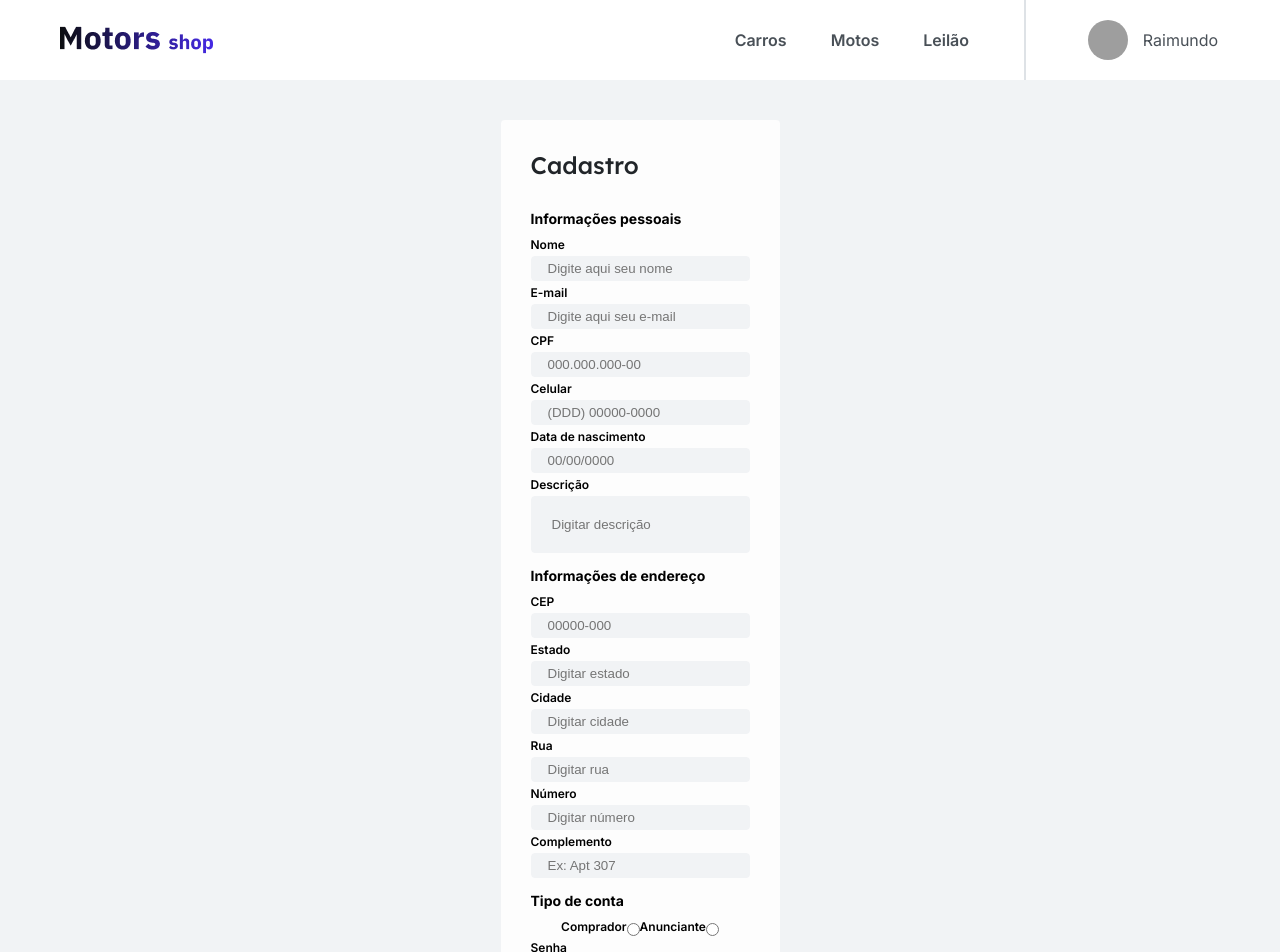
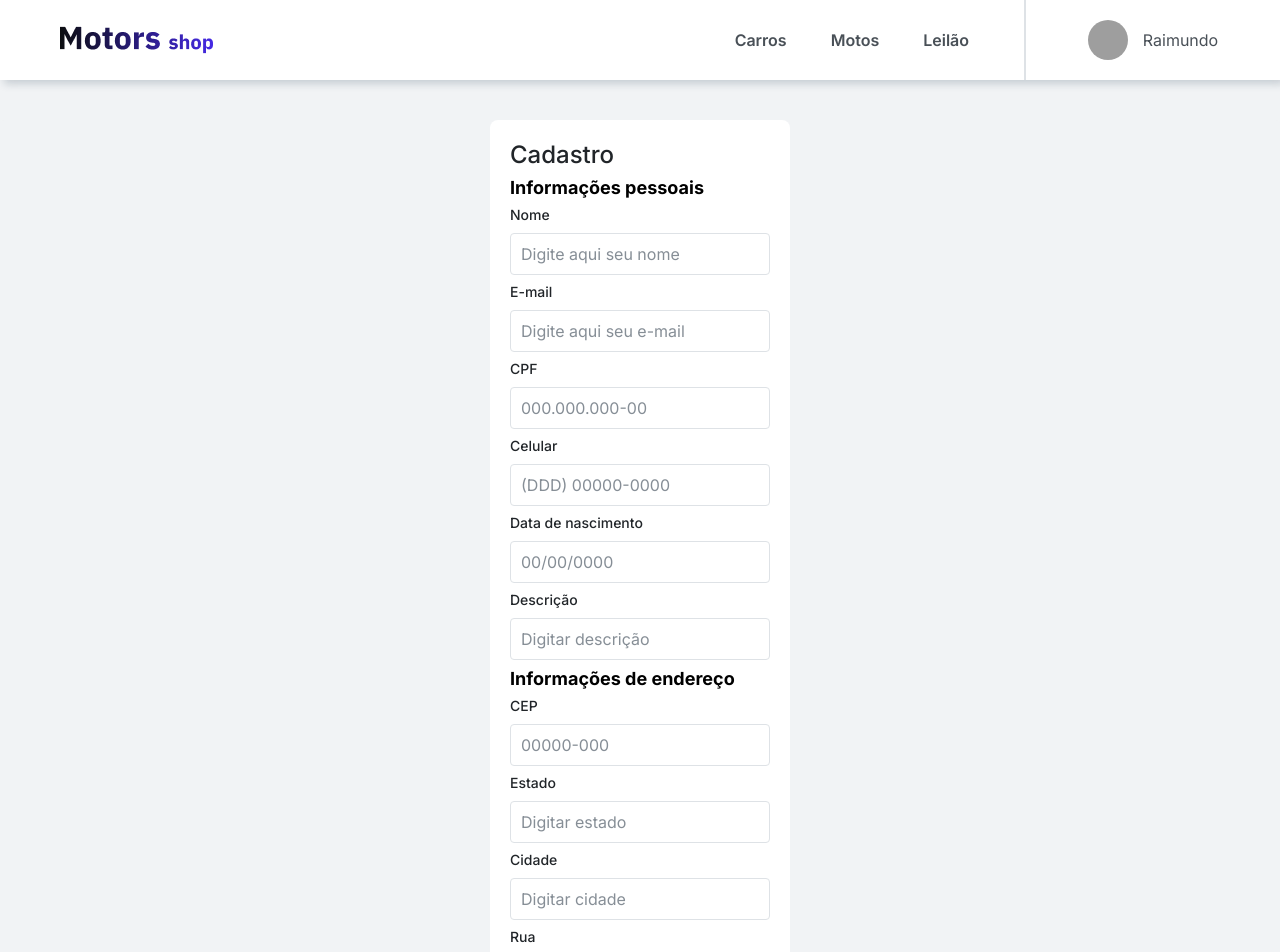
Before and after one commit to ProjetoM6/LojaDeCarros, a React (Vite) app in the folder front-end/: page /register in a window 1280 px wide. Shown: the top 952 px of the page. Built offline with nearby package versions, Linux system fonts and the light colour scheme; grey boxes are pictures that could not be loaded.

Commit message:
Refactor: Page componentization and styling

```diff
--- a/front-end/src/pages/Register/index.tsx
+++ b/front-end/src/pages/Register/index.tsx
@@ -1,176 +1,14 @@
-import { useForm } from "react-hook-form";
-import * as yup from "yup";
-import { yupResolver } from "@hookform/resolvers/yup";
 import AppHeader from "../../components/Header";
 import Footer from "../../components/Footer";
 import { RegisterPage } from "./style";
+import FormRegister from "../../components/Forms/FormRegister";
 
 const Register = () => {
-  const formSchema = yup.object().shape({
-    name: yup.string().required("Nome obrigatório"),
-    email: yup.string().required("E-mail obrigatório").email("E-mail inválido"),
-    cpf: yup.string().required("CPF obrigatório"),
-    phone: yup.string().required("Numero obrigatório"),
-    date_of_birth: yup.string().required("Data de nascimento obrigatória"),
-    description: yup.string().required("Descrição obrigatória"),
-    cep: yup.string().required("CEP obrigatório"),
-    state: yup.string().required("Estado obrigatório"),
-    city: yup.string().required("Cidade obrigatóri"),
-    street: yup.string().required("Rua obrigatória"),
-    number: yup.string().required("Numero obrigatório"),
-    complement: yup.string().required("Complemento obrigatório"),
-    typeCount: yup.string().required("Tipo de conta obrigatório"),
-    password: yup
-      .string()
-      .matches(
-        /^(?=.*[a-z])(?=.*[A-Z])(?=.*[0-9])(?=.*[!@#\$%\^&\.*])(?=.{8,})/,
-        "A senha deve conter 8 caraceteres, uma maiúscula, uma minúscula, um número e um caracter especial"
-      )
-      .required("Senha obrigatória"),
-    confirmPassword: yup
-      .string()
-      .required()
-      .oneOf([yup.ref("senha")], "As senhas precisam ser iguais."),
-  });
-
-  const {
-    register,
-    handleSubmit,
-    formState: { errors },
-  } = useForm({
-    resolver: yupResolver(formSchema),
-  });
-
   return (
     <RegisterPage>
       <AppHeader />
-      <div className="geral">
-        <div className="container">
-          <h1 className="heading-5-500">Cadastro</h1>
-          <form className="form">
-            <div className="info">
-              <h2>Informações pessoais</h2>
-              <label>Nome</label>
-              <input
-                type="text"
-                placeholder="Digite aqui seu nome"
-                {...register("name")}
-              />
-              {/* {errors.name && <span>{errors.name.message}</span>} */}
-              <label>E-mail</label>
-              <input
-                type="text"
-                placeholder="Digite aqui seu e-mail"
-                {...register("email")}
-              />
-              {/* {errors.email && <span>{errors.email.message}</span>} */}
-              <label>CPF</label>
-              <input
-                type="text"
-                placeholder="000.000.000-00"
-                {...register("cpf")}
-              />
-              {/* {errors.cpf && <span>{errors.cpf.message}</span>} */}
-              <label>Celular</label>
-              <input
-                type="text"
-                placeholder="(DDD) 00000-0000"
-                {...register("phone")}
-              />
-              {/* {errors.phone && <span>{errors.phone.message}</span>} */}
-              <label>Data de nascimento</label>
-              <input
-                type="text"
-                placeholder="00/00/0000"
-                {...register("date_of_birth")}
-              />
-              {/* {errors.date_of_birth && <span>{errors.date_of_birth.message}</span>} */}
-              <label>Descrição</label>
-              <input
-                className="description"
-                type="text"
-                placeholder="Digitar descrição"
-                {...register("description")}
-              />
-              {/* {errors.description && <span>{errors.description.message}</span>} */}
-
-              <h2>Informações de endereço</h2>
-
-              <label>CEP</label>
-              <input type="text" placeholder="00000-000" {...register("cep")} />
-              {/* {errors.cep && <span>{errors.cep.message}</span>} */}
-
-                <label>Estado</label>
-                <input
-                  type="text"
-                  placeholder="Digitar estado"
-                  {...register("state")}
-                />
-                {/* {errors.state && <span>{errors.state.message}</span>} */}
-
-                <label>Cidade</label>
-                <input
-                  type="text"
-                  placeholder="Digitar cidade"
-                  {...register("city")}
-                />
-                {/* {errors.city && <span>{errors.city.message}</span>} */}
-
-              <label>Rua</label>
-              <input
-                type="text"
-                placeholder="Digitar rua"
-                {...register("street")}
-              />
-              {/* {errors.street && <span>{errors.street.message}</span>} */}
-
-                <label>Número</label>
-                <input
-                  type="text"
-                  placeholder="Digitar número"
-                  {...register("number")}
-                />
-                {/* {errors.number && <span>{errors.number.message}</span>} */}
-
-                <label>Complemento</label>
-                <input
-                  type="text"
-                  placeholder="Ex: Apt 307"
-                  {...register("complement")}
-                />
-                {/* {errors.complement && <span>{errors.complement.message}</span>} */}
-
-              <h3>Tipo de conta</h3>
-
-              <div className="divRadio">
-                <label>Comprador</label>
-                <input type="radio" value="Buyer" {...register("typeCount")} />
-                {/* {errors.typeCount && <span>{errors.typeCount.message}</span>} */}
-
-                <label>Anunciante</label>
-                <input type="radio" value="Seller" {...register("typeCount")} />
-                {/* {errors.typeCount && <span>{errors.typeCount.message}</span>} */}
-              </div>
-              <label>Senha</label>
-              <input
-                type="text"
-                placeholder="Digite aqui sua senha"
-                {...register("senha")}
-              />
-              {/* {errors.senha && <span>{errors.senha.message}</span>} */}
-
-              <label>Confirmar senha</label>
-              <input
-                type="text"
-                placeholder="Digite novamente sua senha"
-                {...register("confirmarSenha")}
-              />
-              <div className="divButton">
-                <button type="submit">Finalizar cadastro</button>
-              </div>
-            </div>
-          </form>
-        </div>
+      <div className="container">
+        <FormRegister />
       </div>
       <Footer />
     </RegisterPage>
--- a/front-end/src/pages/Register/style.ts
+++ b/front-end/src/pages/Register/style.ts
@@ -1,99 +1,36 @@
 import styled from "styled-components";
 
 export const RegisterPage = styled.div`
-  .geral {
+  display: flex;
+  flex-direction: column;
+  min-height: 100vh;
+  background-color: var(--color-grey-8);
+
+  .container {
     display: flex;
     flex-direction: column;
+    justify-content: center;
     align-items: center;
-    justify-content: center;
-    width: 100%;
-    min-height: 100vh;
-    margin: 0 auto;
+    height: auto;
+    font-family: "Inter";
+    font-size: 12px;
+    font-weight: 500;
+    border-radius: 4px;
+    margin: 5vh 0 5vh 0;
     background-color: var(--color-grey-8);
+    form {
+      justify-content: space-between;
+      margin: 0 auto;
+      width: 300px;
+      height: auto;
 
-    .container {
-      padding: 30px;
-      font-family: "Inter";
-      font-size: 12px;
-      font-weight: 500;
-      border-radius: 4px;
-      background-color: var(--color-grey-10);
-      margin-top: 40px;
-      margin-bottom: 40px;
-    }
-
-    h1 {
-      font-family: "Lexend";
-      margin-bottom: 20px;
-    }
-
-    h2 {
-      font-size: 14px;
-      margin-bottom: 10px;
-    }
-
-    label {
-      font-weight: 600;
-    }
-
-    input {
-      border-radius: 4px;
-      border: 1.5px solid #f1f3f5;
-      padding: 4px 16px;
-      margin: 4px 0;
-      background-color: var(--color-grey-8);
-    }
-
-    .description {
-      padding: 20px;
-    }
-
-    input:focus {
-      outline: 1.5px solid #5126ea;
-    }
-
-    .info {
-      display: flex;
-      flex-direction: column;
-
-      h2 {
-        margin: 10px 0;
+      .divRadio {
+        display: flex;
+        gap: 10px;
       }
-
-      h3 {
-        margin: 10px 0;
+      .text {
+        text-align: center;
       }
-    }
-
-    .displayFlex{
-      display: flex;
-      align-items: center;
-    }
-
-    .divRadio{
-        display: flex;
-        justify-content: center;
-    }
-
-    .divButton{
-        display: flex;
-        justify-content: center;
-        margin: 10px 0;
-    }
-
-    button{
-        width: 100%;
-        background-color: var(--color-brand-1);
-        color: var(--white-fixed);
-        font-weight: 600;
-        border: 1.5px solid #4529E6;
-        border-radius: 4px;
-        padding: 12px 28px;
-        cursor: pointer;
-    }
-
-    button:hover{
-        background-color: var(--color-brand-3);
     }
   }
 `;
```
